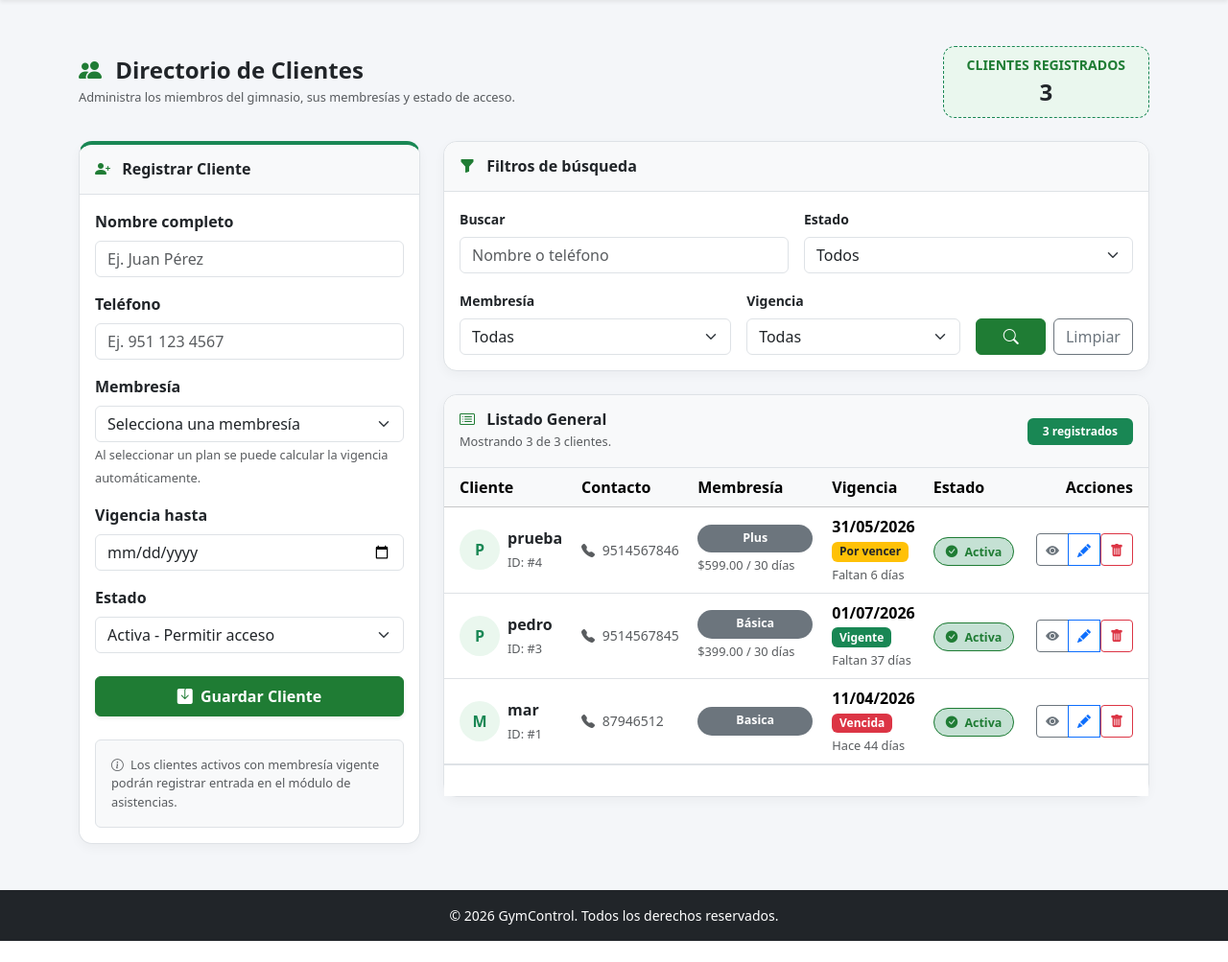
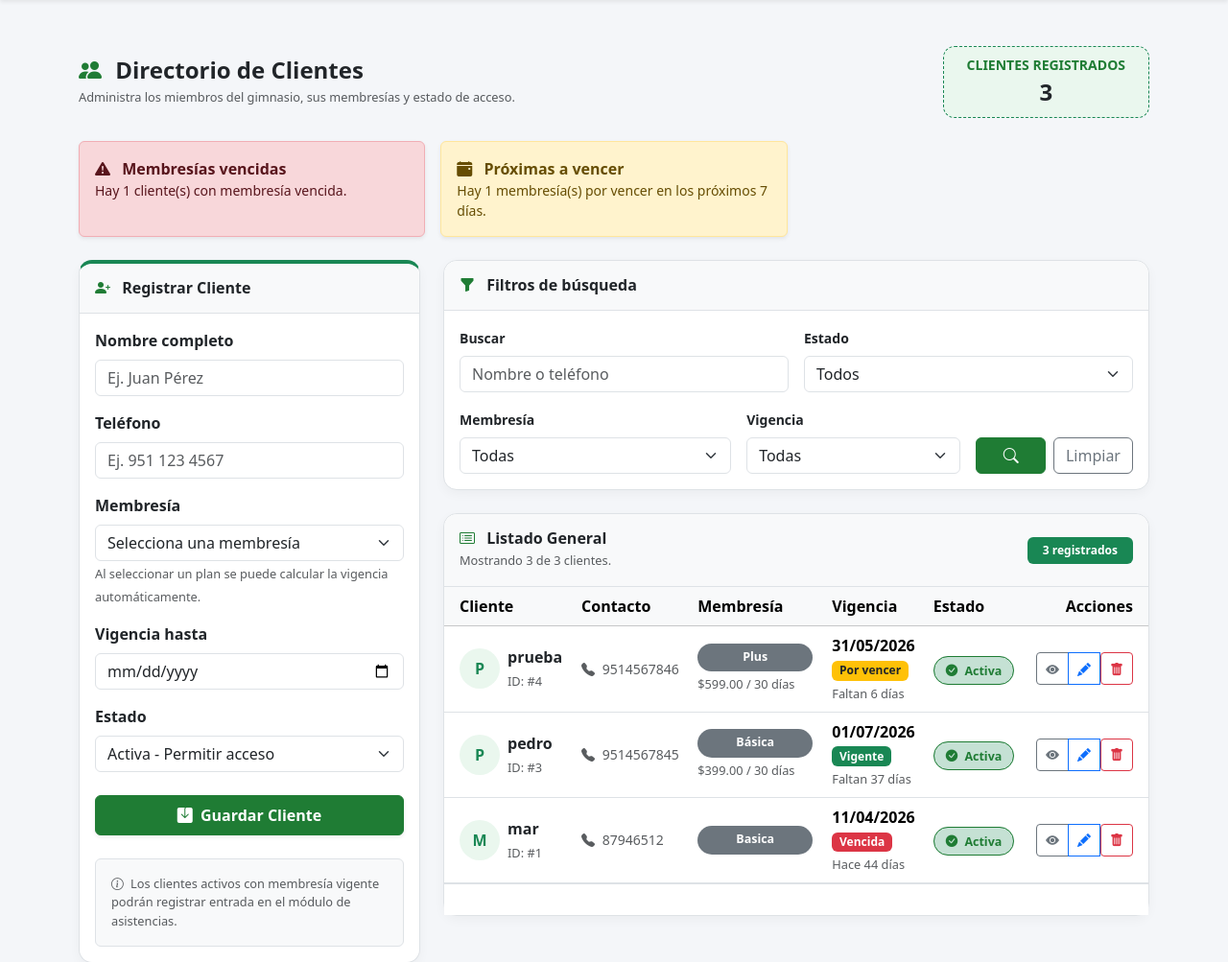
Before and after one commit to Marvin95122/prueba-laravel, a Laravel app: page /clientes in a window 1280 px wide. Shown: the part 102-1105 px from the top of the page at 96% size. Before the commit the page ends 1083 px from the top, so only its background shows below. Run offline with Laravel 12, Linux system fonts and the light colour scheme; a user stored in the database is signed in; data comes from the database, SQL or seed files in the repository; both versions use the stored data as it was after the commit; style sheets or scripts are compiled from the project's sources; some web fonts are replaced.

Commit message:
mas cambios

```diff
--- a/app/Http/Controllers/ClienteController.php
+++ b/app/Http/Controllers/ClienteController.php
@@ -50,7 +50,28 @@ class ClienteController extends Controller
             ->orderBy('precio')
             ->get();
 
-        return view('clientes.index', compact('clientes', 'membresias'));
+
+        $clientesVencidosAlerta = Cliente::whereNotNull('vigencia_hasta')
+            ->whereDate('vigencia_hasta', '<', today())
+            ->count();
+
+        $clientesPorVencerAlerta = Cliente::where('estado', 'activa')
+            ->whereNotNull('vigencia_hasta')
+            ->whereBetween('vigencia_hasta', [
+                today()->toDateString(),
+                today()->addDays(7)->toDateString(),
+            ])
+            ->count();
+
+        $clientesInactivosAlerta = Cliente::where('estado', '!=', 'activa')->count();
+
+        return view('clientes.index', compact(
+            'clientes',
+            'membresias',
+            'clientesVencidosAlerta',
+            'clientesPorVencerAlerta',
+            'clientesInactivosAlerta'
+        ));
     }
 
     public function create()
--- a/app/Models/Cliente.php
+++ b/app/Models/Cliente.php
@@ -47,4 +47,79 @@ class Cliente extends Model
 
         return $this->vigencia_hasta->lt(today());
     }
+
+    public function getDiasRestantesAttribute()
+    {
+        if (!$this->vigencia_hasta) {
+            return null;
+        }
+
+        return today()->diffInDays($this->vigencia_hasta, false);
+    }
+
+    public function getEstadoVigenciaAttribute()
+    {
+        if (!$this->vigencia_hasta) {
+            return 'sin_vigencia';
+        }
+
+        if ($this->dias_restantes < 0) {
+            return 'vencida';
+        }
+
+        if ($this->dias_restantes <= 7) {
+            return 'por_vencer';
+        }
+
+        return 'vigente';
+    }
+
+    public function getClaseVigenciaAttribute()
+    {
+        return match ($this->estado_vigencia) {
+            'vigente' => 'bg-success',
+            'por_vencer' => 'bg-warning text-dark',
+            'vencida' => 'bg-danger',
+            default => 'bg-secondary',
+        };
+    }
+
+    public function getTextoVigenciaAttribute()
+    {
+        return match ($this->estado_vigencia) {
+            'vigente' => 'Vigente',
+            'por_vencer' => 'Por vencer',
+            'vencida' => 'Vencida',
+            default => 'Sin vigencia',
+        };
+    }
+
+    public function getPuedeAccederAttribute()
+    {
+        return $this->estado === 'activa'
+            && $this->membresia_id
+            && $this->vigencia_hasta
+            && $this->vigencia_hasta->gte(today());
+    }
+
+    public function getMotivoBloqueoAttribute()
+    {
+        if ($this->estado !== 'activa') {
+            return 'Cliente inactivo o suspendido';
+        }
+
+        if (!$this->membresia_id) {
+            return 'Sin membresía asignada';
+        }
+
+        if (!$this->vigencia_hasta) {
+            return 'Sin fecha de vigencia';
+        }
+
+        if ($this->vigencia_hasta->lt(today())) {
+            return 'Membresía vencida';
+        }
+
+        return 'Acceso autorizado';
+    }
 }
--- a/resources/views/clientes/index.blade.php
+++ b/resources/views/clientes/index.blade.php
@@ -138,6 +138,52 @@
                         <li>{{ $error }}</li>
                     @endforeach
                 </ul>
+            </div>
+        @endif
+
+        @if(($clientesVencidosAlerta ?? 0) > 0 || ($clientesPorVencerAlerta ?? 0) > 0 || ($clientesInactivosAlerta ?? 0) > 0)
+            <div class="row g-3 mb-4">
+                @if(($clientesVencidosAlerta ?? 0) > 0)
+                    <div class="col-md-4">
+                        <div class="alert alert-danger shadow-sm mb-0 h-100">
+                            <div class="fw-bold">
+                                <i class="bi bi-exclamation-triangle-fill me-2"></i>
+                                Membresías vencidas
+                            </div>
+                            <div class="small">
+                                Hay {{ $clientesVencidosAlerta }} cliente(s) con membresía vencida.
+                            </div>
+                        </div>
+                    </div>
+                @endif
+
+                @if(($clientesPorVencerAlerta ?? 0) > 0)
+                    <div class="col-md-4">
+                        <div class="alert alert-warning shadow-sm mb-0 h-100">
+                            <div class="fw-bold">
+                                <i class="bi bi-calendar-event-fill me-2"></i>
+                                Próximas a vencer
+                            </div>
+                            <div class="small">
+                                Hay {{ $clientesPorVencerAlerta }} membresía(s) por vencer en los próximos 7 días.
+                            </div>
+                        </div>
+                    </div>
+                @endif
+
+                @if(($clientesInactivosAlerta ?? 0) > 0)
+                    <div class="col-md-4">
+                        <div class="alert alert-secondary shadow-sm mb-0 h-100">
+                            <div class="fw-bold">
+                                <i class="bi bi-person-x-fill me-2"></i>
+                                Clientes inactivos
+                            </div>
+                            <div class="small">
+                                Hay {{ $clientesInactivosAlerta }} cliente(s) inactivos o bloqueados.
+                            </div>
+                        </div>
+                    </div>
+                @endif
             </div>
         @endif
 
```
Also changed, not shown: resources/views/dashboard.blade.php (+36 -0 lines), database/database.sqlite.
